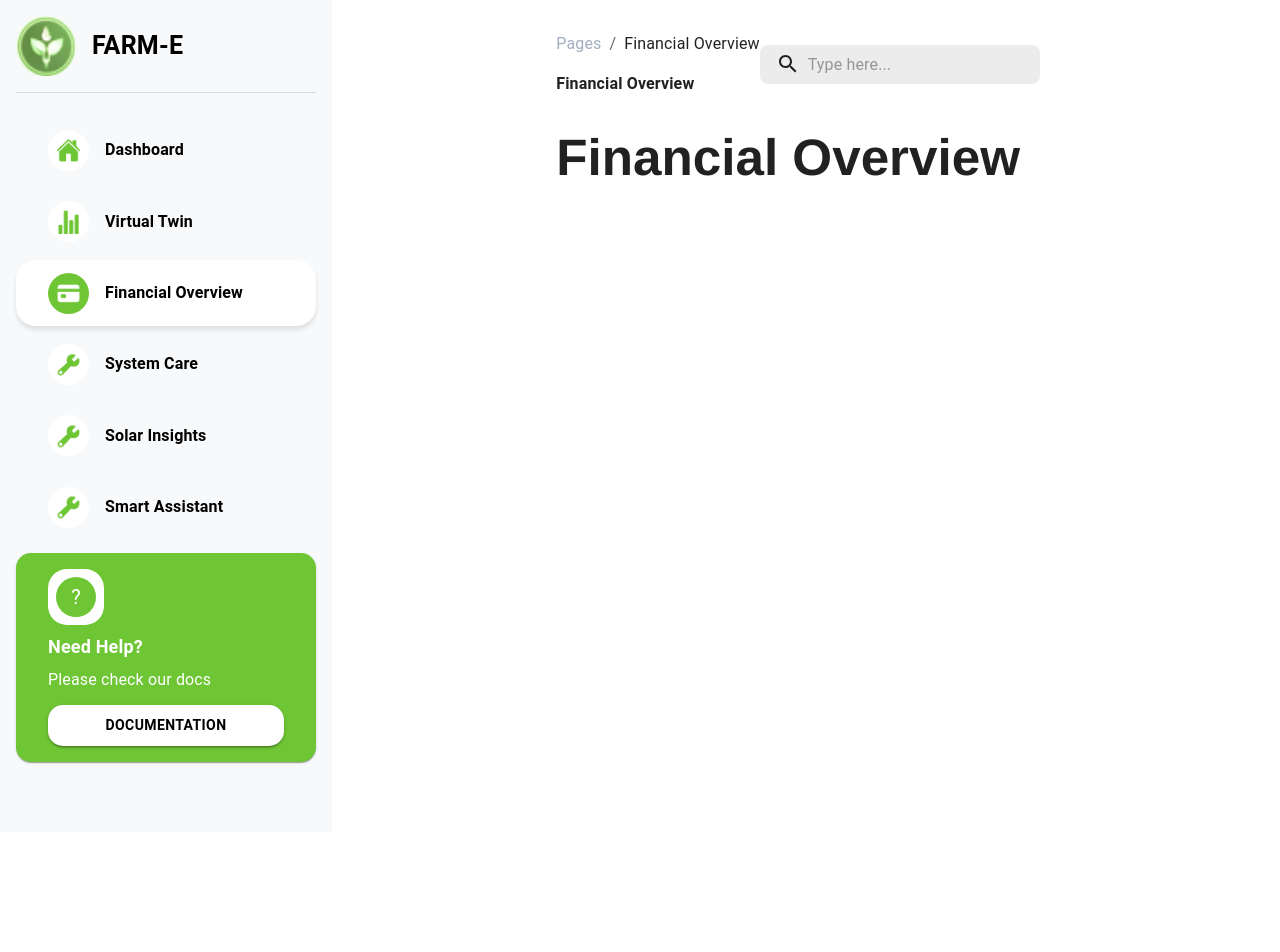
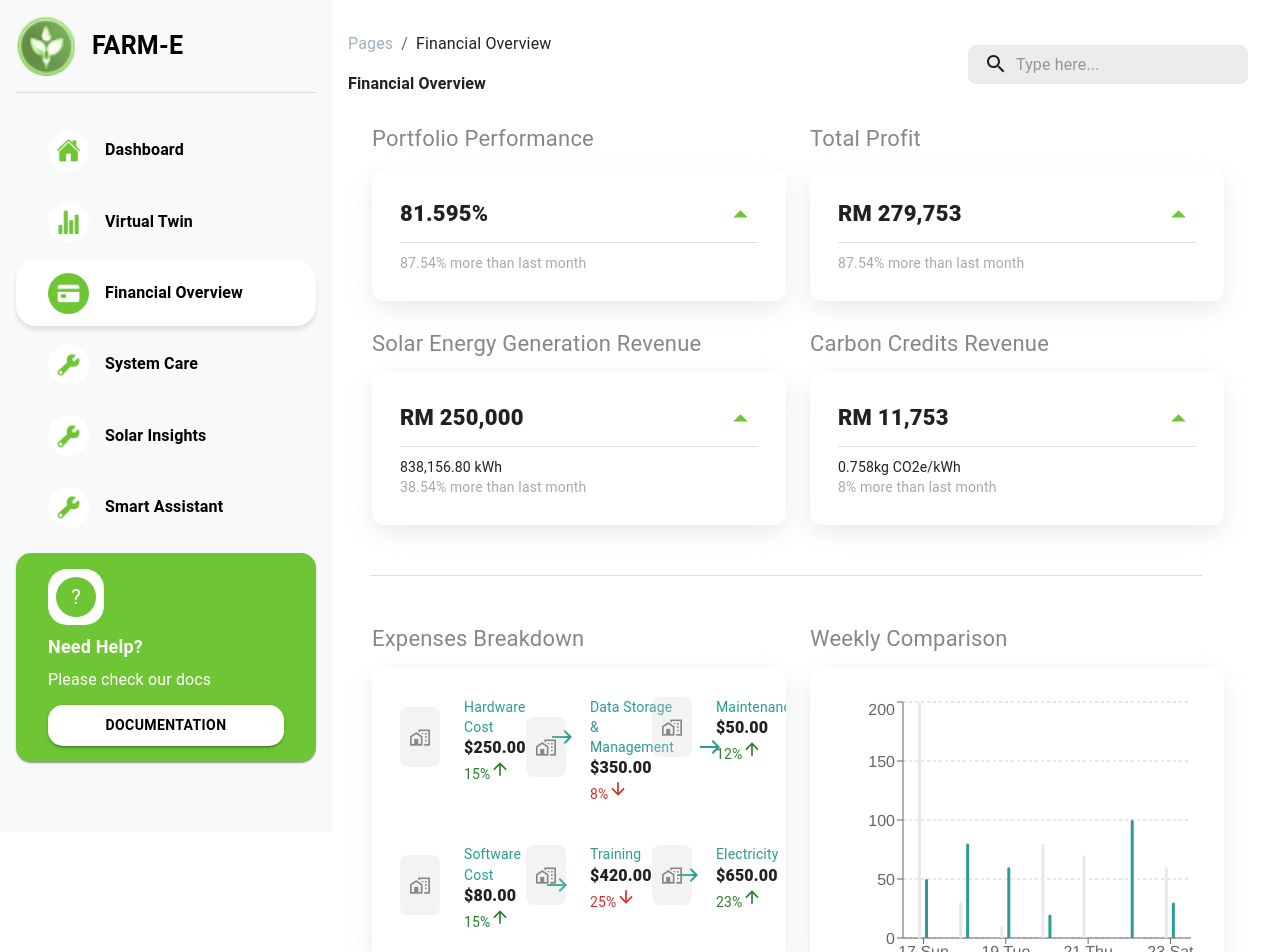
Before and after one commit to chenming7777/FarmE, a React (Vite) app in the folder farmE_frontend/: page /financial-overview in a window 1280 px wide. Shown: the top 952 px of the page. Built offline with nearby package versions, Linux system fonts and the light colour scheme.

Commit message:
page: Financial Overview

```diff
--- a/farmE_frontend/package.json
+++ b/farmE_frontend/package.json
@@ -17,7 +17,8 @@
     "prettier": "^3.3.3",
     "react": "^18.3.1",
     "react-dom": "^18.3.1",
-    "react-router-dom": "^6.25.1"
+    "react-router-dom": "^6.25.1",
+    "recharts": "^2.12.7"
   },
   "devDependencies": {
     "@types/react": "^18.3.3",
--- /dev/null
+++ b/farmE_frontend/src/components/financial-overview/PerformanceCard.jsx
@@ -0,0 +1,80 @@
+import React from "react";
+import { Typography, Divider, Card } from "@mui/material";
+import { ArrowUpward } from "@mui/icons-material";
+import ArrowDropUpIcon from "@mui/icons-material/ArrowDropUp";
+
+export default function PerformanceCard({
+  title,
+  description,
+  figure,
+  subtitle,
+}) {
+  return (
+    <>
+      <Typography
+        variant="subtitle1"
+        sx={{
+          color: "#878787",
+          fontSize: "22px",
+          marginBottom: "10px",
+        }}
+      >
+        {title}
+      </Typography>
+
+      <Card
+        sx={{
+          p: 3.5,
+          borderRadius: 3,
+          boxShadow: "rgba(149, 157, 165, 0.2) 0px 8px 24px",
+        }}
+      >
+        <div
+          style={{
+            display: "flex",
+            justifyContent: "space-between",
+          }}
+        >
+          <Typography
+            sx={{
+              fontSize: "22px",
+              fontWeight: "900",
+            }}
+          >
+            {figure}
+          </Typography>
+          <ArrowDropUpIcon
+            fontSize="large"
+            sx={{
+              color: "#6FC635",
+            }}
+          />
+        </div>
+        <Divider
+          sx={{
+            marginTop: "10px",
+            marginBottom: "10px",
+          }}
+        />
+        <Typography
+          variant="body2"
+          sx={{
+            fontSize: "14px",
+          }}
+        >
+          {subtitle}
+        </Typography>
+        <Typography
+          variant="body2"
+          color="success.main"
+          sx={{
+            fontSize: "14px",
+            color: "#AAAAAA",
+          }}
+        >
+          {description}
+        </Typography>
+      </Card>
+    </>
+  );
+}
--- a/farmE_frontend/src/pages/financial-overview/FinancialOverview.jsx
+++ b/farmE_frontend/src/pages/financial-overview/FinancialOverview.jsx
@@ -1,7 +1,257 @@
+import React from "react";
+import {
+  Box,
+  Typography,
+  Grid,
+  Paper,
+  IconButton,
+  Button,
+  Avatar,
+  Divider,
+  Card,
+} from "@mui/material";
+
+import { ArrowUpward, ArrowDownward, ArrowForward } from "@mui/icons-material";
+import EastIcon from "@mui/icons-material/East";
+import {
+  BarChart,
+  Bar,
+  XAxis,
+  YAxis,
+  CartesianGrid,
+  Tooltip,
+  Legend,
+  ResponsiveContainer,
+} from "recharts";
+import PerformanceCard from "../../components/financial-overview/PerformanceCard";
+
+const weeklyData = [
+  { name: "17 Sun", thisWeek: 200, lastWeek: 50 },
+  { name: "18 Mon", thisWeek: 30, lastWeek: 80 },
+  { name: "19 Tue", thisWeek: 10, lastWeek: 60 },
+  { name: "20 Wed", thisWeek: 80, lastWeek: 20 },
+  { name: "21 Thu", thisWeek: 70, lastWeek: 0 },
+  { name: "22 Fri", thisWeek: 0, lastWeek: 100 },
+  { name: "23 Sat", thisWeek: 60, lastWeek: 30 },
+];
+
 export default function FinancialOverview() {
   return (
-    <>
-      <h1>Financial Overview</h1>
-    </>
+    <Box sx={{ p: 3, minHeight: "100vh" }}>
+      <Grid container spacing={3}>
+        {/* Portfolio Performance */}
+        <Grid item xs={12} md={6}>
+          <PerformanceCard
+            title="Portfolio Performance"
+            description="87.54% more than last month"
+            figure="81.595%"
+          />
+        </Grid>
+
+        {/* Total Profit */}
+        <Grid item xs={12} md={6}>
+          <PerformanceCard
+            title="Total Profit"
+            description="87.54% more than last month"
+            figure="RM 279,753"
+          />
+        </Grid>
+
+        {/* Solar Energy Generation Revenue */}
+        <Grid item xs={12} md={6}>
+          <PerformanceCard
+            title="Solar Energy Generation Revenue"
+            figure="RM 250,000"
+            description="38.54% more than last month"
+            subtitle="838,156.80 kWh"
+          />
+        </Grid>
+
+        {/* Carbon Credits Revenue */}
+        <Grid item xs={12} md={6}>
+          <PerformanceCard
+            title="Carbon Credits Revenue"
+            figure="RM 11,753"
+            description="8% more than last month"
+            subtitle="0.758kg CO2e/kWh"
+          />
+        </Grid>
+
+        <Divider
+          sx={{
+            marginTop: "50px",
+            marginBottom: "20px",
+            width: "95%",
+            marginLeft: "auto",
+            marginRight: "auto",
+          }}
+        />
+
+        {/* Expenses Breakdown */}
+        <Grid
+          item
+          xs={12}
+          md={6}
+          sx={{
+            height: "100%",
+          }}
+        >
+          <Typography
+            variant="subtitle1"
+            sx={{
+              color: "#878787",
+              fontSize: "22px",
+              marginBottom: "10px",
+            }}
+          >
+            Expenses Breakdown
+          </Typography>
+
+          <Card
+            sx={{
+              p: 3.5,
+              borderRadius: 3,
+              boxShadow: "rgba(149, 157, 165, 0.2) 0px 8px 24px",
+            }}
+          >
+            <Grid container spacing={2.5} rowSpacing={5}>
+              {[
+                { title: "Hardware Cost", amount: 250.0, change: 15 },
+                {
+                  title: "Data Storage & Management",
+                  amount: 350.0,
+                  change: -8,
+                },
+                { title: "Maintenance", amount: 50.0, change: 12 },
+                { title: "Software Cost", amount: 80.0, change: 15 },
+                { title: "Training", amount: 420.0, change: -25 },
+                { title: "Electricity", amount: 650.0, change: 23 },
+              ].map((item, index) => (
+                <Grid item xs={12} sm={6} md={4} key={index}>
+                  <Box
+                    display="flex"
+                    alignItems="center"
+                    justifyContent="space-between"
+                    gap={3}
+                  >
+                    <div>
+                      <img
+                        src="src/assets/financial-overview/Icon.png"
+                        alt="Icon"
+                        style={{ width: "40px", height: "60px" }}
+                      />
+                    </div>
+                    <div
+                      style={{
+                        flexGrow: 1,
+                      }}
+                    >
+                      <Box textAlign="left">
+                        <Typography
+                          variant="body2"
+                          sx={{
+                            color: "#299D91",
+                          }}
+                        >
+                          {item.title}
+                        </Typography>
+
+                        <Typography
+                          variant="body2"
+                          sx={{
+                            fontSize: "16px",
+                            fontWeight: "900",
+                          }}
+                        >
+                          ${item.amount.toFixed(2)}
+                        </Typography>
+                        <Typography
+                          variant="body2"
+                          color={
+                            item.change > 0 ? "success.main" : "error.main"
+                          }
+                        >
+                          {Math.abs(item.change)}%
+                          {item.change > 0 ? (
+                            <ArrowUpward fontSize="small" />
+                          ) : (
+                            <ArrowDownward fontSize="small" />
+                          )}
+                        </Typography>
+                      </Box>
+                    </div>
+                    <div>
+                      <EastIcon
+                        sx={{
+                          color: "#299D91",
+                        }}
+                      />
+                    </div>
+                  </Box>
+                </Grid>
+              ))}
+            </Grid>
+          </Card>
+        </Grid>
+
+        {/* Weekly Comparison Chart */}
+        <Grid item xs={12} md={6}>
+          <Typography
+            variant="subtitle1"
+            sx={{
+              color: "#878787",
+              fontSize: "22px",
+              marginBottom: "10px",
+            }}
+          >
+            Weekly Comparison
+          </Typography>
+
+          <Card
+            sx={{
+              p: 3.5,
+              borderRadius: 3,
+              boxShadow: "rgba(149, 157, 165, 0.2) 0px 8px 24px",
+            }}
+          >
+            <ResponsiveContainer width="100%" height={300}>
+              <BarChart data={weeklyData} barCategoryGap={15}>
+                <CartesianGrid strokeDasharray="3 3" vertical={false} />
+                <XAxis dataKey="name" />
+                <YAxis />
+                <Tooltip />
+                <Legend />
+                <Bar
+                  dataKey="thisWeek"
+                  name="This week"
+                  fill="#E8E8E8"
+                  radius={[8, 8, 0, 0]}
+                />
+                <Bar
+                  dataKey="lastWeek"
+                  name="Last week"
+                  fill="#299D91"
+                  radius={[8, 8, 0, 0]}
+                />
+              </BarChart>
+            </ResponsiveContainer>
+          </Card>
+        </Grid>
+      </Grid>
+
+      {/* Download Report Button */}
+      <Box mt={8} display="flex" justifyContent="center">
+        <Button
+          variant="contained"
+          sx={{
+            backgroundColor: "#000",
+            padding: "0.8rem 8rem",
+            borderRadius: 25,
+          }}
+        >
+          Download Report
+        </Button>
+      </Box>
+    </Box>
   );
 }
```
Also changed, not shown: farmE_frontend/src/assets/financial-overview/Icon.png (added), 1 other file (tests, documents, lock files or other folders).
